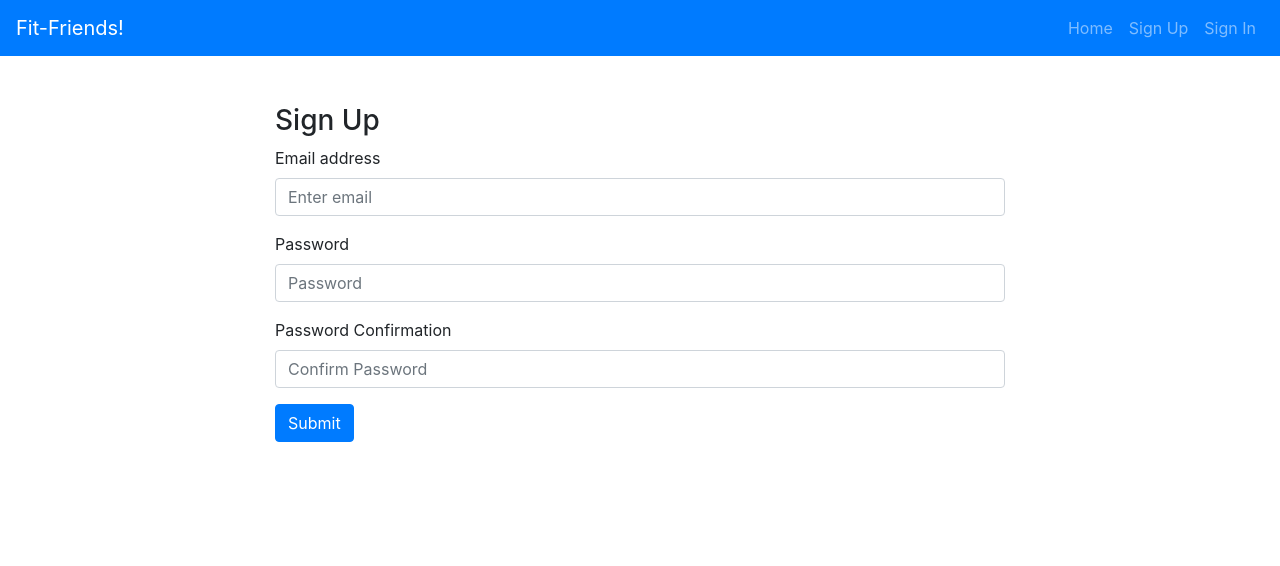
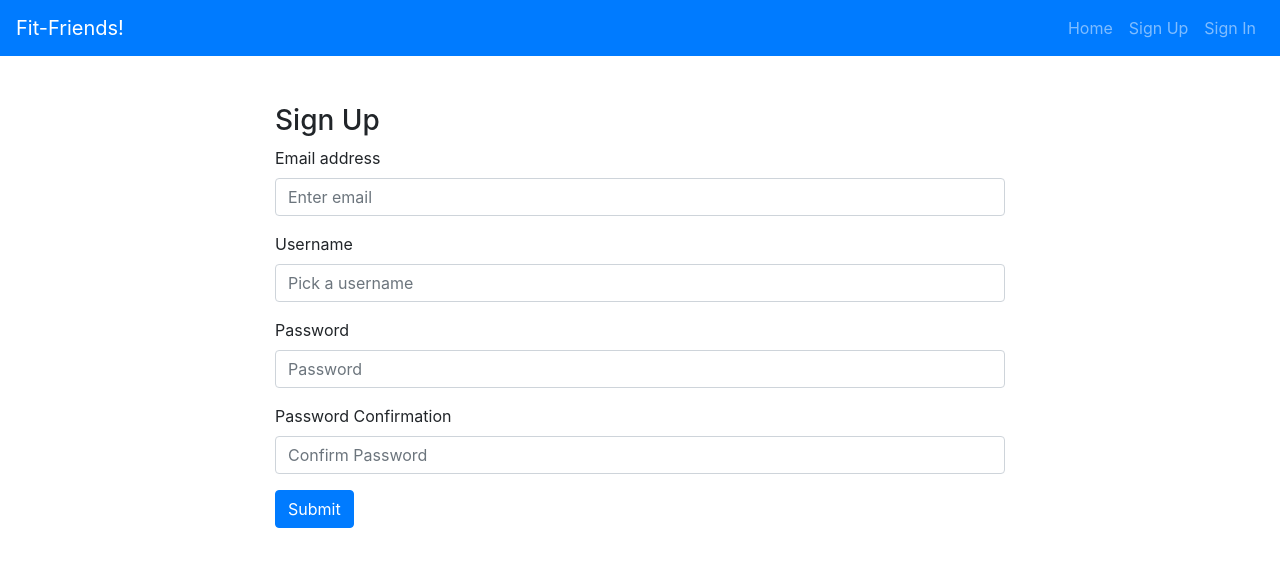
Before and after one commit to MGubernick/Fit-Friends-front-end, a React app: page /#/sign-up in a window 1280 px wide. Shown: the top 566 px of the page. Built offline with nearby package versions, Linux system fonts and the light colour scheme.

Commit message:
Fix Sign-Up Functionality
- Needed to rewrite the sign-in Functionality to include the username
that I have on the model in the API

```diff
--- a/src/api/auth.js
+++ b/src/api/auth.js
@@ -2,12 +2,14 @@ import apiUrl from '../apiConfig'
 import axios from 'axios'
 
 export const signUp = credentials => {
+  console.log('this is credentials', credentials)
   return axios({
     method: 'POST',
-    url: apiUrl + '/sign-up',
+    url: apiUrl + '/sign-up/',
     data: {
       credentials: {
         email: credentials.email,
+        user_name: credentials.username,
         password: credentials.password,
         password_confirmation: credentials.passwordConfirmation
       }
@@ -17,7 +19,7 @@ export const signUp = credentials => {
 
 export const signIn = credentials => {
   return axios({
-    url: apiUrl + '/sign-in',
+    url: apiUrl + '/sign-in/',
     method: 'POST',
     data: {
       credentials: {
@@ -30,20 +32,20 @@ export const signIn = credentials => {
 
 export const signOut = user => {
   return axios({
-    url: apiUrl + '/sign-out',
+    url: apiUrl + '/sign-out/',
     method: 'DELETE',
     headers: {
-      'Authorization': `Token token=${user.token}`
+      'Authorization': `Token ${user.token}`
     }
   })
 }
 
 export const changePassword = (passwords, user) => {
   return axios({
-    url: apiUrl + '/change-password',
+    url: apiUrl + '/change-pw/',
     method: 'PATCH',
     headers: {
-      'Authorization': `Token token=${user.token}`
+      'Authorization': `Token ${user.token}`
     },
     data: {
       passwords: {
--- a/src/components/SignUp/SignUp.js
+++ b/src/components/SignUp/SignUp.js
@@ -13,6 +13,7 @@ class SignUp extends Component {
 
     this.state = {
       email: '',
+      username: '',
       password: '',
       passwordConfirmation: ''
     }
@@ -37,7 +38,7 @@ class SignUp extends Component {
       }))
       .then(() => history.push('/'))
       .catch(error => {
-        this.setState({ email: '', password: '', passwordConfirmation: '' })
+        this.setState({ email: '', username: '', password: '', passwordConfirmation: '' })
         msgAlert({
           heading: 'Sign Up Failed with error: ' + error.message,
           message: messages.signUpFailure,
@@ -47,7 +48,7 @@ class SignUp extends Component {
   }
 
   render () {
-    const { email, password, passwordConfirmation } = this.state
+    const { email, username, password, passwordConfirmation } = this.state
 
     return (
       <div className="row">
@@ -62,6 +63,17 @@ class SignUp extends Component {
                 name="email"
                 value={email}
                 placeholder="Enter email"
+                onChange={this.handleChange}
+              />
+            </Form.Group>
+            <Form.Group controlId="username">
+              <Form.Label>Username</Form.Label>
+              <Form.Control
+                required
+                type="text"
+                name="username"
+                value={username}
+                placeholder="Pick a username"
                 onChange={this.handleChange}
               />
             </Form.Group>
```
